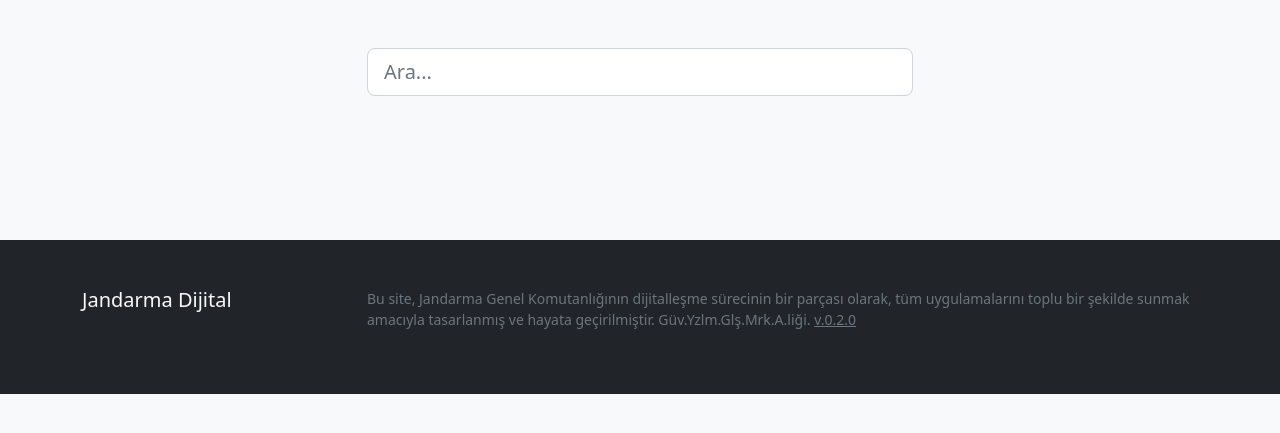
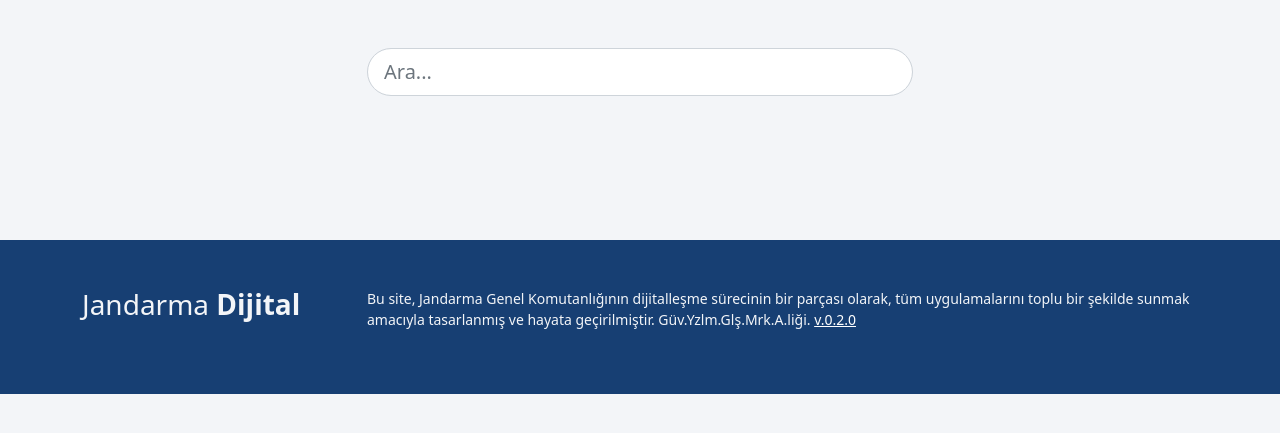
Before and after one commit to aeosmanoglu/digital, a Django app: page / in a window 1280 px wide. Shown: the top 433 px of the page. Run offline with Django 4.2, Linux system fonts and the light colour scheme; data that the repository does not hold is empty; style sheets or scripts are compiled from the project's sources.

Commit message:
tema eklendi

```diff
--- a/app/templates/apps.html
+++ b/app/templates/apps.html
@@ -5,7 +5,7 @@
 
 	<div class="row my-5">
 		<div class="col col-md-6 mx-auto">
-			<input id="search" type="search" class="form-control form-control-lg" placeholder="Ara...">
+			<input id="search" type="search" class="form-control form-control-lg rounded-pill" placeholder="Ara...">
 		</div>
 	</div>
 
@@ -48,7 +48,7 @@
 
 		// Create a card for the app
 		var app_card = document.createElement("div");
-		app_card.className = "card";
+		app_card.className = "card rounded-0";
 
 		// Create a card body for the app
 		var app_card_body = document.createElement("div");
--- a/digital/settings.py
+++ b/digital/settings.py
@@ -119,6 +119,7 @@
 # https://docs.djangoproject.com/en/4.1/howto/static-files/
 
 STATIC_URL = 'static/'
+STATICFILES_DIRS = [BASE_DIR / "static"]
 
 # Default primary key field type
 # https://docs.djangoproject.com/en/4.1/ref/settings/#default-auto-field
--- /dev/null
+++ b/scss/style.scss
@@ -0,0 +1,69 @@
+// 1. Include functions first (so you can manipulate colors, SVGs, calc, etc)
+@import "../node_modules/bootstrap/scss/functions";
+
+// 2. Include any default variable overrides here (so you can override Bootstrap's defaults)
+$primary:  #173F73;
+
+$white:    #fff;
+$gray-100: #f8f9fa;
+$gray-200: #e9ecef;
+$gray-300: #dee2e6;
+$gray-400: #ced4da;
+$gray-500: #adb5bd;
+$gray-600: #6c757d;
+$gray-700: #495057;
+$gray-800: #343a40;
+$gray-900: #212529;
+$black:    #000;
+
+$blue:    #3366FF;
+$indigo:  #6610f2;
+$purple:  #6f42c1;
+$pink:    #d63384;
+$red:     #931816;
+$orange:  #B26801;
+$yellow:  #ffc107;
+$green:   #5A7A01;
+$teal:    #20c997;
+$cyan:    #0dcaf0;
+
+$primary-50:    tint-color($primary, 95%);
+$primary-100:   tint-color($primary, 80%);
+$primary-200:   tint-color($primary, 60%);
+$primary-300:   tint-color($primary, 40%);
+$primary-400:   tint-color($primary, 20%);
+$primary-500:   $primary;
+$primary-600:   shade-color($primary, 20%);
+$primary-700:   shade-color($primary, 40%);
+$primary-800:   shade-color($primary, 60%);
+$primary-900:   shade-color($primary, 80%);
+$primary-1000:  shade-color($primary, 95%);
+
+$light:         $primary-50;
+$dark:          $primary-1000;
+$body-color:    $dark;
+
+// 3. Include remainder of required Bootstrap stylesheets
+@import "../node_modules/bootstrap/scss/variables";
+
+// 4. Include any default map overrides here
+
+// 5. Include remainder of required parts
+@import "../node_modules/bootstrap/scss/maps";
+@import "../node_modules/bootstrap/scss/mixins";
+@import "../node_modules/bootstrap/scss/root";
+
+// 6. Optionally include any other parts as needed
+@import "../node_modules/bootstrap/scss/card";
+@import "../node_modules/bootstrap/scss/containers";
+@import "../node_modules/bootstrap/scss/forms";
+@import "../node_modules/bootstrap/scss/grid";
+@import "../node_modules/bootstrap/scss/helpers";
+@import "../node_modules/bootstrap/scss/reboot";
+@import "../node_modules/bootstrap/scss/type";
+@import "../node_modules/bootstrap/scss/utilities";
+
+// 7. Optionally include utilities API last to generate classes based on the Sass map in `_utilities.scss`
+@import "../node_modules/bootstrap/scss/utilities/api";
+
+// 8. Add additional custom code here
--- a/templates/base.html
+++ b/templates/base.html
@@ -1,4 +1,5 @@
 <!DOCTYPE html>
+{% load static %}
 <html lang="tr">
 
 <head>
@@ -6,9 +7,7 @@
 	<meta content="IE=edge" http-equiv="X-UA-Compatible" />
 	<meta content="width=device-width, initial-scale=1.0" name="viewport" />
 	<title>Jandarma Dijital</title>
-	<link href="https://cdn.jsdelivr.net/npm/bootstrap@5.2.3/dist/css/bootstrap.min.css"
-		  rel="stylesheet" integrity="sha384-rbsA2VBKQhggwzxH7pPCaAqO46MgnOM80zW1RWuH61DGLwZJEdK2Kadq2F9CUG65"
-		  crossorigin="anonymous">
+	<link href="{% static 'css/style.css' %}" rel="stylesheet" />
 	{% block extra_css %}{% endblock %}
 </head>
 
--- a/templates/partials/_footer.html
+++ b/templates/partials/_footer.html
@@ -1,14 +1,14 @@
-<footer class="bg-dark text-light">
+<footer class="bg-primary text-light">
 	<div class="container py-5">
 		<div class="row">
 			<div class="col-12 col-md-3">
-				<h5>Jandarma Dijital</h5>
+				<h3 class="fw-lighter">Jandarma <span class="fw-bold">Dijital</span></h3>
 			</div>
 			<div class="col-12 col-md-9">
-				<p class="small text-muted">
+				<p class="small">
 					Bu site, Jandarma Genel Komutanlığının dijitalleşme sürecinin bir parçası olarak,
 					tüm uygulamalarını toplu bir şekilde sunmak amacıyla tasarlanmış ve hayata geçirilmiştir.
-					Güv.Yzlm.Glş.Mrk.A.liği. <a href="{% url 'changelog' %}" class="text-muted">v.0.2.0</a>
+					Güv.Yzlm.Glş.Mrk.A.liği. <a href="{% url 'changelog' %}" class="text-white">v.0.2.0</a>
 				</p>
 			</div>
 		</div>
```
Also changed, not shown: package.json (added, +21 -0 lines), package-lock.json (added), 1 other file.
